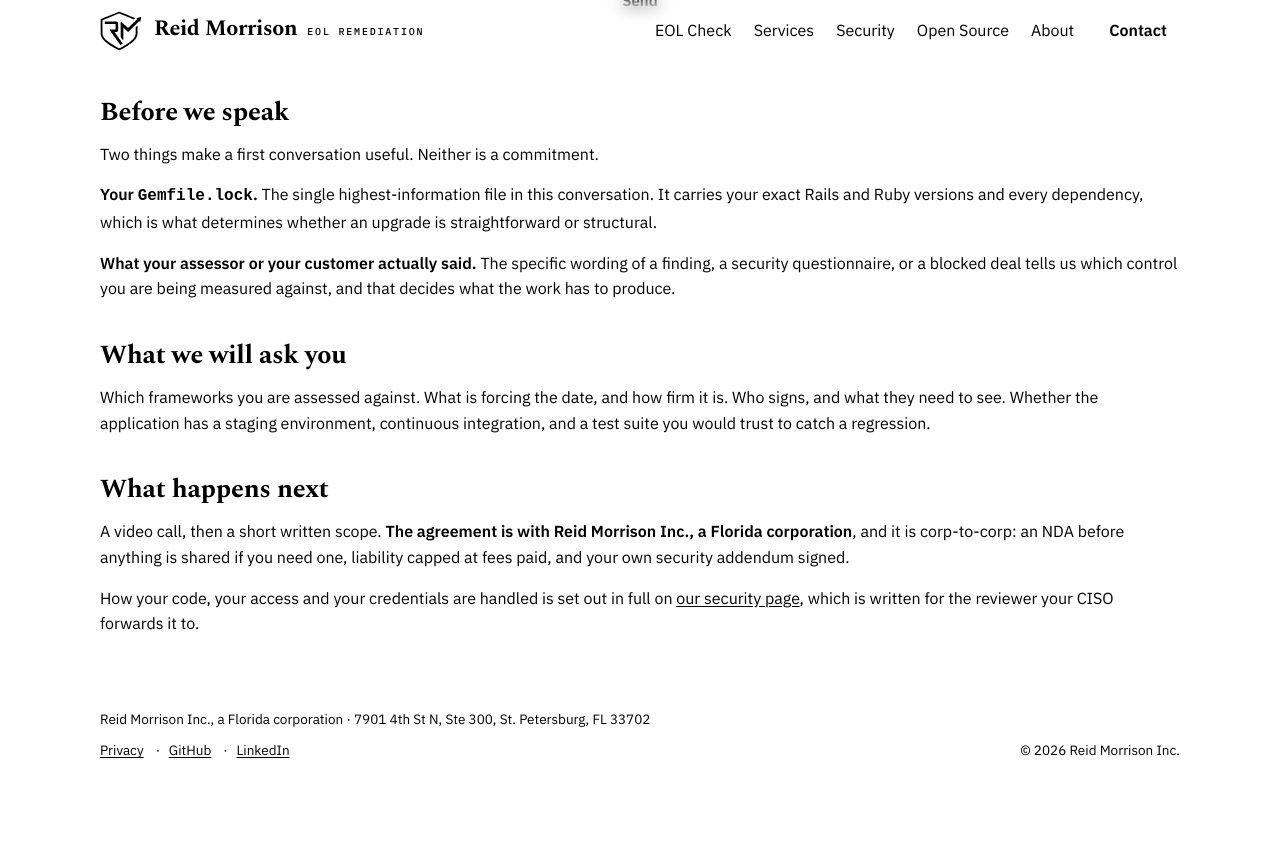
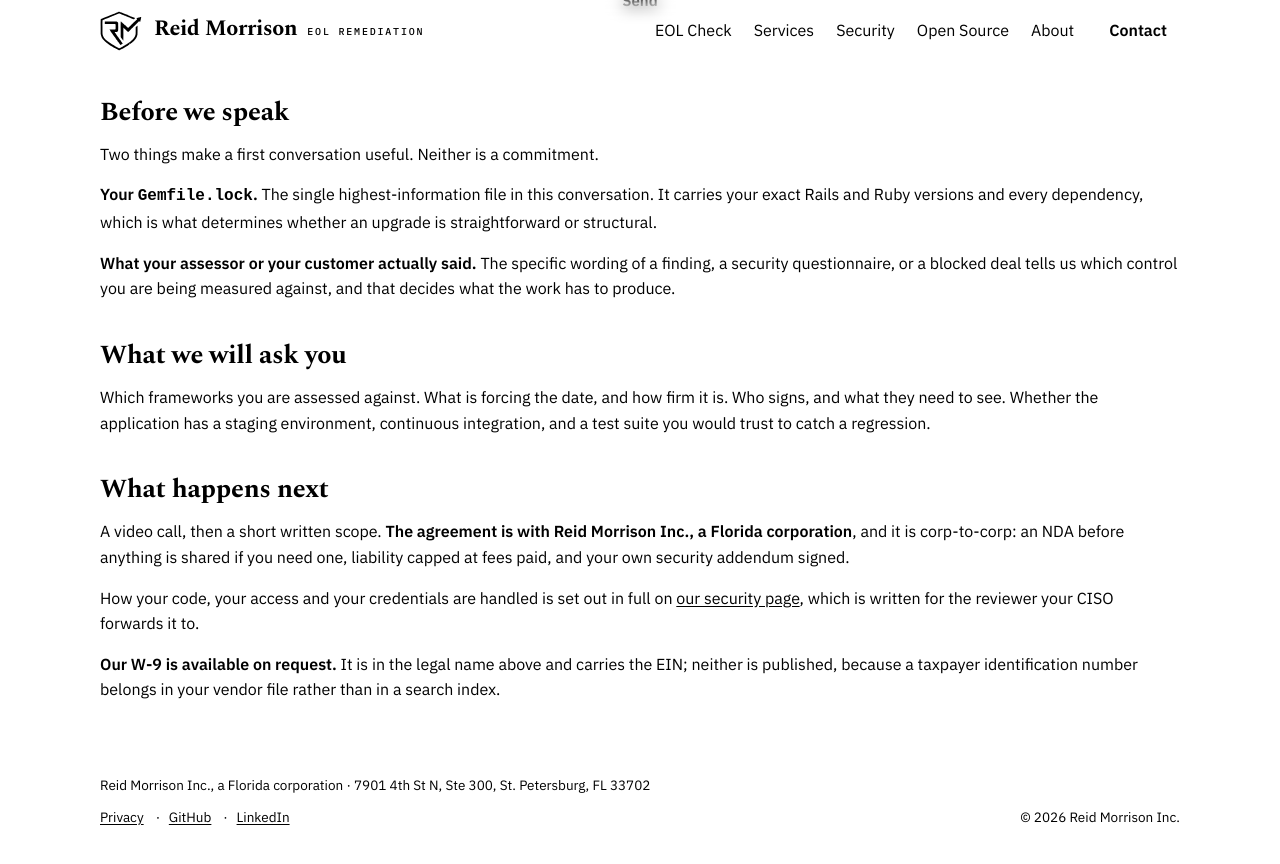
Before and after one commit to reidmorrison/reidmorrison.com, a Jekyll site: the page built from contact.md, in a window 1280 px wide and 900 px high, scrolled down 955 px. Shown: the top 864 px of the window. Built offline with Jekyll 4.4.1, drawn with Linux system fonts in a browser that asks for light colours; before the commit the page ends 1789 px from its top, so only the background shows below that.

Commit message:
Publish the W-9 on request, and split the procurement line
The round 2 plan held one sentence, "W-9, certificate of insurance and D-U-N-S
number are available on request", behind all three documents existing. That
held while none of them did. The W-9 is now completed, so the line is worth
splitting, because the three are not the same kind of thing.

The W-9, and the EIN it carries, are private and stay private: /security.html
and /contact.html say the form is available on request and neither prints it.
A taxpayer identification number belongs in a client's vendor file, not in a
search index. This is permanent rather than a gate waiting to open.

The certificate of insurance stays out until E&O is actually bound. Nothing may
imply a COI exists before then, which fails in front of the exact reader who
asks for it.

The D-U-N-S number gets published outright when D&B issues it, as a row beside
the Florida document number, rather than offered on request: it identifies the
entity and grants access to nothing, exactly like the document number already
on that page, and a number a reviewer can copy off the page is one fewer email
in their onboarding. The comment in security.md now records that.

Co-Authored-By: Claude Opus 5 <noreply@anthropic.com>

```diff
--- a/contact.md
+++ b/contact.md
@@ -157,13 +157,13 @@ How your code, your access and your credentials are handled is set out in full
 on [our security page]({{ '/security.html' | relative_url }}), which is written
 for the reviewer your CISO forwards it to.
 
+**Our W-9 is available on request.** It is in the legal name above and carries
+the EIN; neither is published, because a taxpayer identification number belongs
+in your vendor file rather than in a search index.
+
 <!--
-  The procurement line from the round 2 plan is deliberately NOT here yet:
-
-    "W-9, certificate of insurance and D-U-N-S number are available on request."
-
-  Same gate as /security.html, where the other half of this pair is marked:
-  EIN issued, E&O bound, D-U-N-S issued. Publishing it before all three exist
-  promises a document that cannot be produced, to the one reader who will ask
-  for it. Add it to both pages on the same day, not before.
+  The rest of the round 2 procurement line still waits, and /security.html
+  holds the full note: the certificate of insurance until E&O is bound, the
+  D-U-N-S number until D&B issues it, at which point it is published on that
+  page rather than offered here. Change the two pages on the same day.
 -->
```
Also changed, not shown: CLAUDE.md (+5 -3 lines), security.md (+19 -6 lines).
